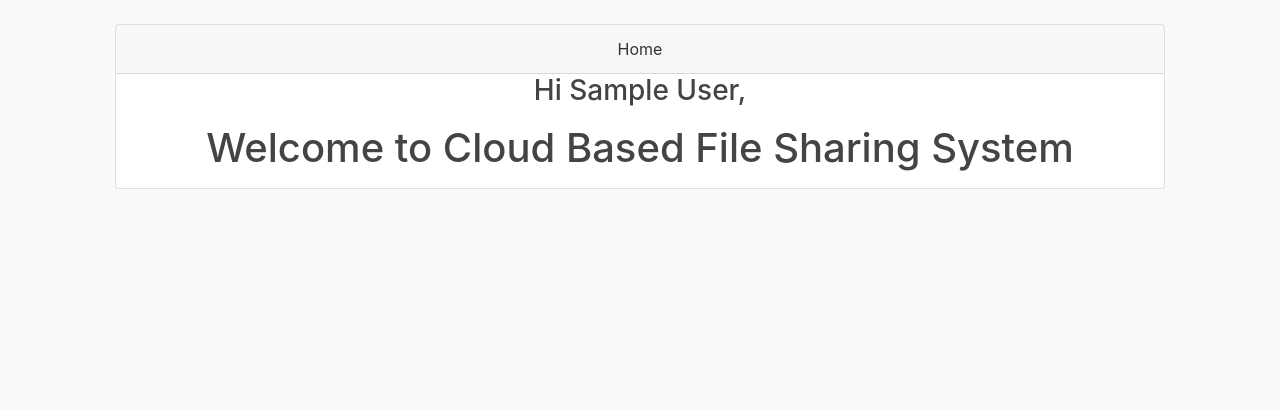
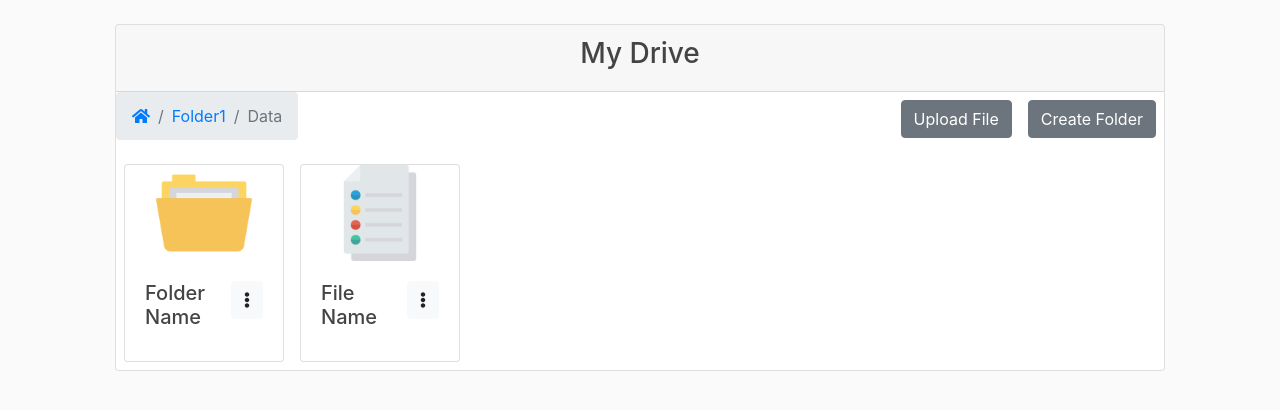
Before and after one commit to Arslan374/cb_FSS, a Django app: page / in a window 1280 px wide. Shown: the part 56-466 px from the top of the page. Run offline with Django 3.2, Linux system fonts and the light colour scheme; the visitor is signed in with stand-in values (Sample User, id 1); some libraries are stand-ins or nearby versions.

Commit message:
designed frontend components.

```diff
--- a/cloud/templates/cloud/home.html
+++ b/cloud/templates/cloud/home.html
@@ -1,11 +1,14 @@
-{% extends "users/base.html" %} {% block title %}Home{% endblock %} {% block content %}
-
+{% extends "users/base.html" %} {% block title %}Home{% endblock %} {% block content %} {% load static %}
 <div class="container-fluid">
     <div class="table-responsive col-auto" style="padding-bottom: 1rem;">
+
+
+
+
         <div class="card">
             <div class="card-header text-center">
-                Home
-            </div>
+                <h3>My Drive</h3>
+                <!-- </div>
 
             <div class="text-center">
                 {% if user.is_authenticated %}
@@ -14,8 +17,79 @@
                 <p>
                     <h1>Welcome to Cloud Based File Sharing System</h1>
                 </p>
+            </div> -->
+
             </div>
+
+            <div class="d-flex justify-content-between">
+
+                <nav aria-label="breadcrumb">
+                    <ol class="breadcrumb">
+                        <li class="breadcrumb-item"><a href="#"><i class="fas fa-home"></i>
+                        </a></li>
+                        <li class="breadcrumb-item"><a href="#">Folder1</a></li>
+                        <li class="breadcrumb-item active" aria-current="page">Data</li>
+                    </ol>
+                </nav>
+
+                <div class="d-flex flex-row-reverse">
+
+                    <div class="p-2">
+                        <button type="button" class="btn btn-secondary">Create Folder</button>
+                    </div>
+
+                    <div class="p-2">
+                        <button type="button" class="btn btn-secondary">Upload File</button>
+                    </div>
+
+                </div>
+
+            </div>
+            <!-- file folder div  -->
+            <div class="d-flex">
+
+                <!-- Folder Card -->
+                <div class="card m-2" style="width: 10rem;">
+
+                    <img class="card-img-top mx-auto" src="{% static '/img/folder.png' %}" alt="Folder Icon" style="width: 6rem;">
+                    <div class="card-body d-flex justify-content-around">
+                        <a href="#">
+                            <h5 class="card-title">Folder Name</h5>
+                        </a>
+                        <div class="dropdown">
+                            <button type="button" class="btn btn-light" data-toggle="dropdown"> <i class="fas fa-ellipsis-v"></i> </button>
+                            <div class="dropdown-menu" aria-labelledby="dropdownMenuButton">
+                                <a class="dropdown-item" href="#">Rename</a>
+                                <a class="dropdown-item" href="#">Delete</a>
+                            </div>
+                        </div>
+                    </div>
+                </div>
+
+
+                <!-- File Card -->
+                <div class="card m-2" style="width: 10rem;">
+
+                    <img class="card-img-top mx-auto" src="{% static '/img/file.png' %}" alt="File Icon" style="width: 6rem;">
+                    <div class="card-body d-flex justify-content-around">
+                        <h5 class="card-title">File Name</h5>
+
+                        <div class="dropdown">
+                            <button type="button" class="btn btn-light" data-toggle="dropdown"> <i class="fas fa-ellipsis-v"></i> </button>
+                            <div class="dropdown-menu" aria-labelledby="dropdownMenuButton">
+                                <a class="dropdown-item" href="#">Download</a>
+                                <a class="dropdown-item" href="#">Share</a>
+                                <a class="dropdown-item" href="#">Rename</a>
+                                <a class="dropdown-item" href="#">Delete</a>
+                            </div>
+                        </div>
+                    </div>
+                </div>
+
+
+            </div>
+
+
         </div>
     </div>
-</div>
-{% endblock content %}
+    {% endblock content %}
```
